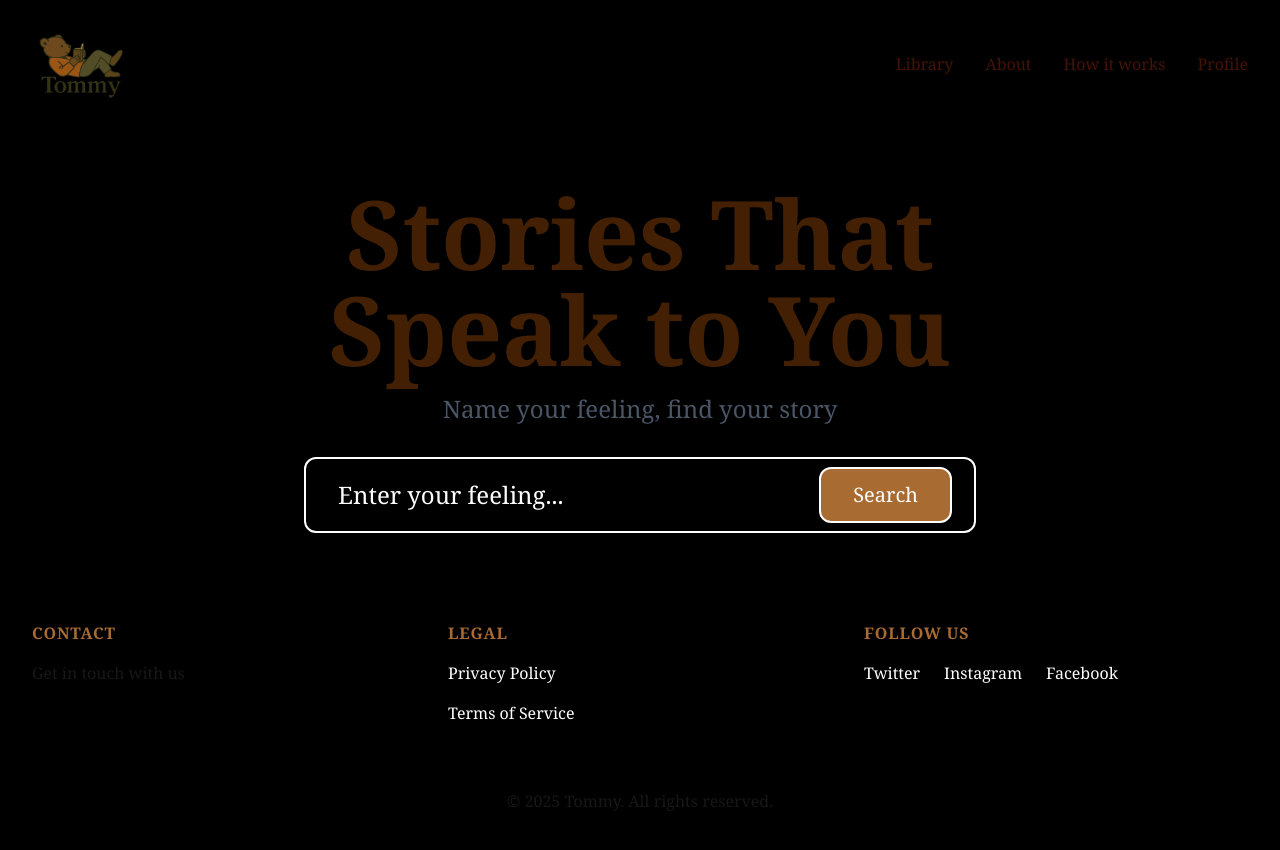
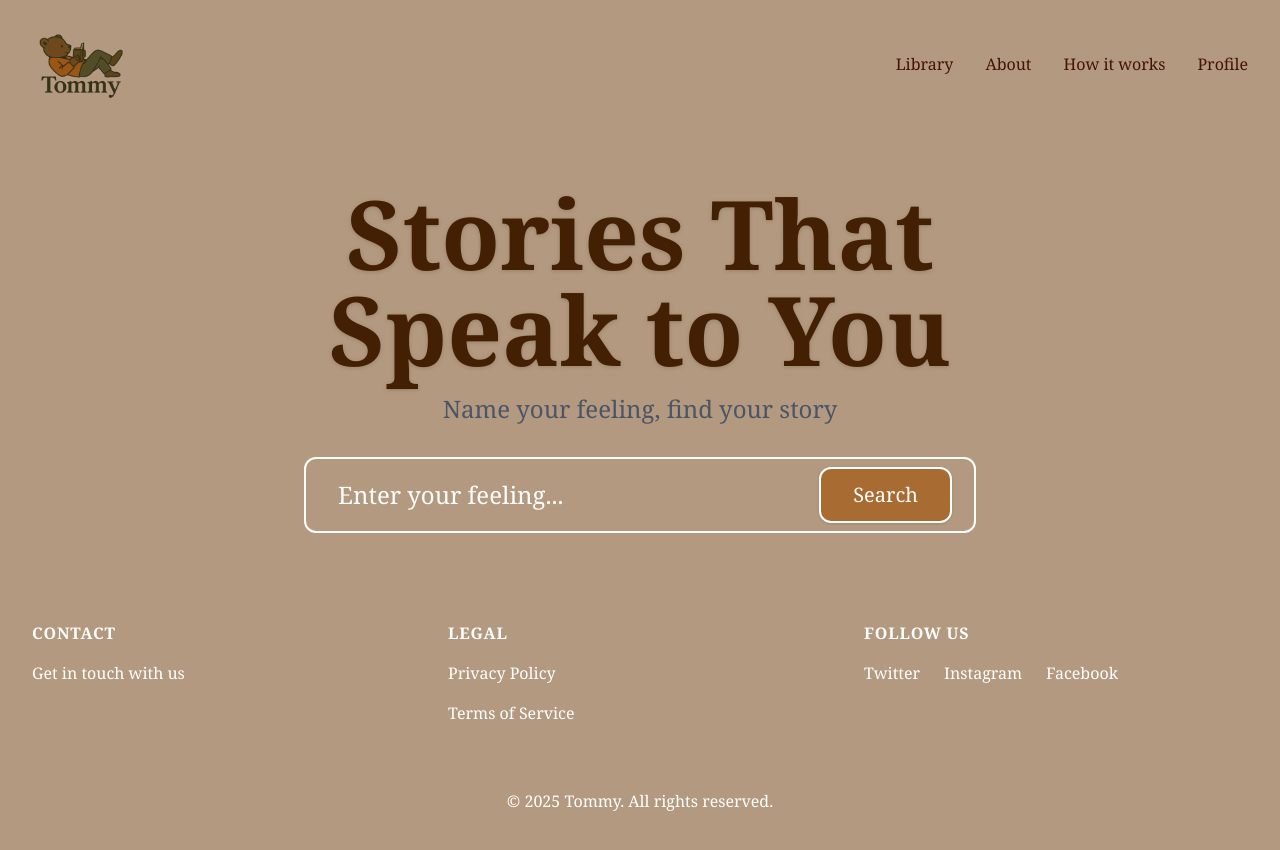
Before and after one commit to natbk23/tommy, a Next.js app in the folder tommy/: page / in a window 1280 px wide. Shown: the top 850 px of the page. Built offline with nearby package versions, Linux system fonts and the light colour scheme; no server answers.

Commit message:
basic supabase client

```diff
--- a/tommy/app/globals.css
+++ b/tommy/app/globals.css
@@ -2,26 +2,26 @@
 
 
 :root {
-  --background: #000000;
+    --background: #b3997f;
     --foreground: #ffffff;
-  --accent: #fdfdfd;
+    --accent: #ffffff;
     --border: #ffffff;
     --link: #ffffff;
     --link-hover: #ffffff;
     --input-bg: #ffffff;
     --input-border: #ffffff;
-  --input-text: #e03838;
-  --input-placeholder: #c89f6a;
-  --heading-text: #a86b32;
-  --paragraph-text: #171717;
-  --button-text: #ffcc91;
+    --input-text: #ffffff;
+    --input-placeholder: #ffffff;
+    --heading-text: #ffffff;
+    --paragraph-text: #ffffff;
+    --button-text: #ffffff;
 }
 
 
 
 @media (prefers-color-scheme: dark) {
   :root {
-    --background: #c2905d;
+    --background: #b3997f;
     --foreground: #ffffff;
     --accent: #ffffff;
     --border: #ffffff;
--- a/tommy/app/page.tsx
+++ b/tommy/app/page.tsx
@@ -1,8 +1,11 @@
 import Header from '@/components/Header';
 import SearchBar from '@/components/SearchBar';
 import Footer from '@/components/Footer';
+import { createClient } from "@/utils/supabase/server/createClient";
 
-export default function Home() {
+export default async function Home() {
+  const supabase = await createClient();
+
   return (
     <main className="min-h-screen flex flex-col">
       <Header />
--- /dev/null
+++ b/tommy/utils/supabase/client/createClient.tsx
@@ -0,0 +1,7 @@
+import { createBrowserClient } from '@supabase/ssr'
+export function createClient() {
+  return createBrowserClient(
+    process.env.NEXT_PUBLIC_SUPABASE_URL!,
+    process.env.NEXT_PUBLIC_SUPABASE_ANON_KEY!
+  )
+}
--- /dev/null
+++ b/tommy/utils/supabase/server/createClient.tsx
@@ -0,0 +1,30 @@
+import { createServerClient } from '@supabase/ssr'
+import { cookies } from 'next/headers'
+
+export async function createClient() {
+  const cookieStore = await cookies()
+
+  return createServerClient(
+    process.env.NEXT_PUBLIC_SUPABASE_URL!,
+    process.env.NEXT_PUBLIC_SUPABASE_ANON_KEY!,
+
+    {
+      cookies: {
+        getAll() {
+          return cookieStore.getAll()
+        },
+        setAll(cookiesToSet) {
+          try {
+            cookiesToSet.forEach(({ name, value, options }) =>
+              cookieStore.set(name, value, options)
+            )
+          } catch {
+            // The `setAll` method was called from a Server Component.
+            // This can be ignored if you have middleware refreshing
+            // user sessions.
+          }
+        },
+      },
+    }
+  )
+}
```
Also changed, not shown: tommy/package.json (+8 -5 lines), 1 other file (tests, documents, lock files or other folders). Lines whose indentation alone changed are shown as unchanged.
